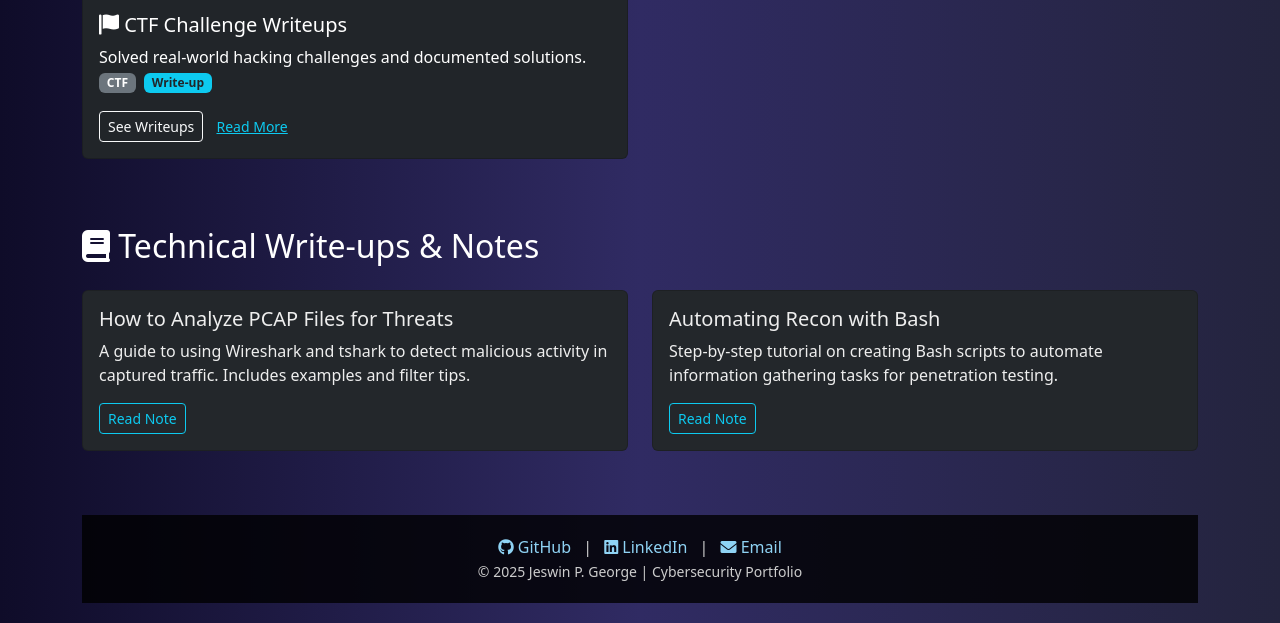
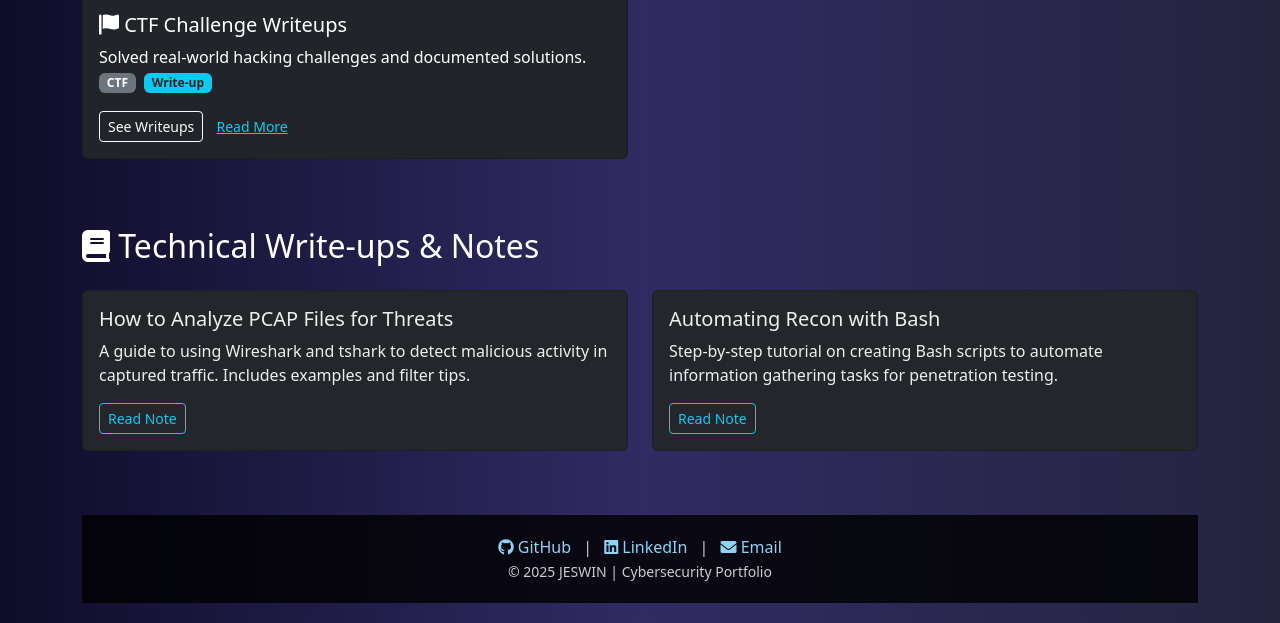
Before and after one commit to JE5WIN/Portfolio, a plain HTML site: page index.html in a window 1280 px wide. Shown: the part 887-1510 px from the top of the page. Drawn offline with nearby package versions, Linux system fonts and the light colour scheme.

Commit message:
Update index.html

```diff
--- a/index.html
+++ b/index.html
@@ -336,7 +336,7 @@
             </span>
         </div>
         <div>
-            <small>&copy; 2025 Jeswin P. George | Cybersecurity Portfolio</small>
+            <small>&copy; 2025 JESWIN | Cybersecurity Portfolio</small>
         </div>
     </footer>
 
```
